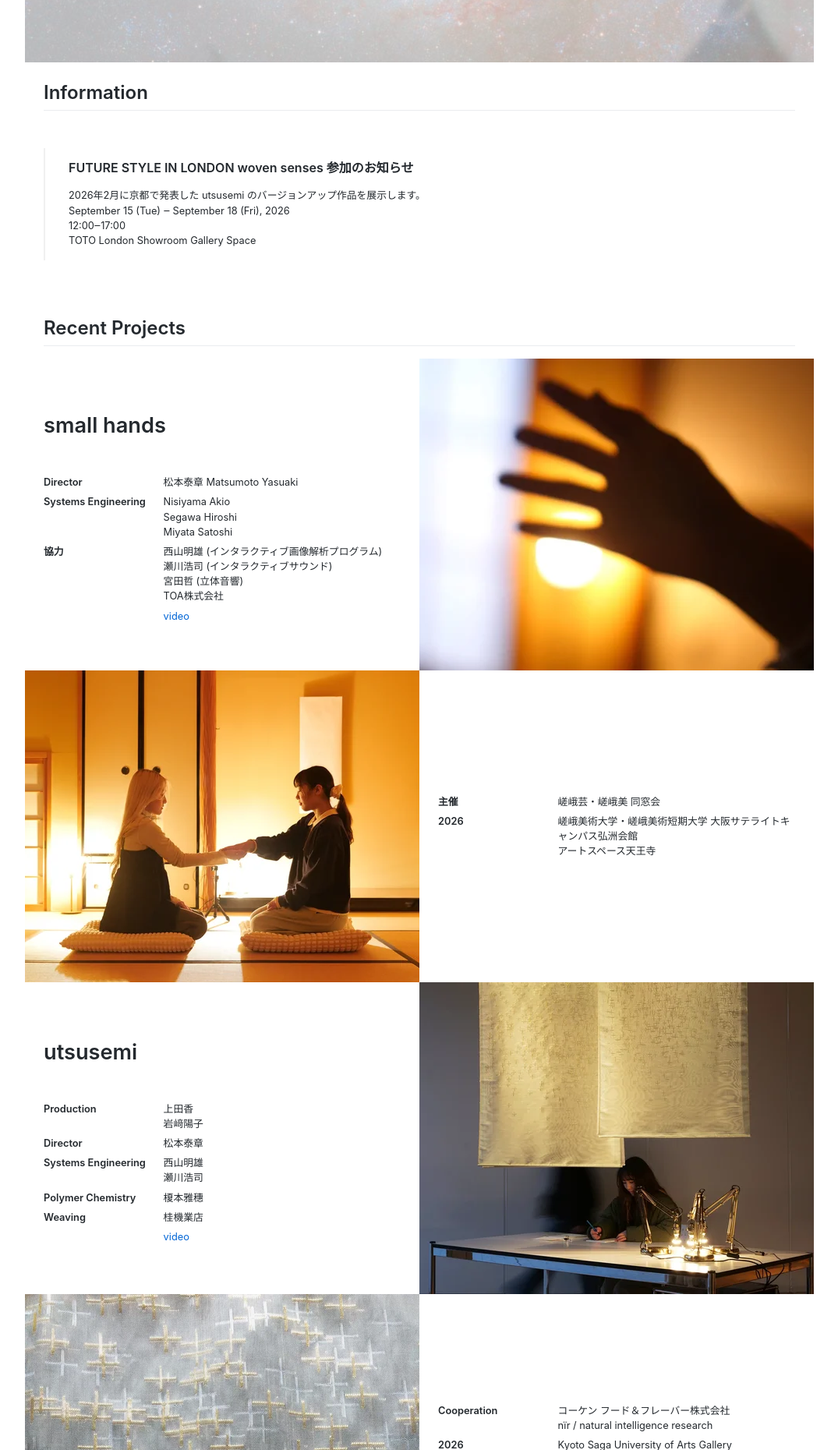
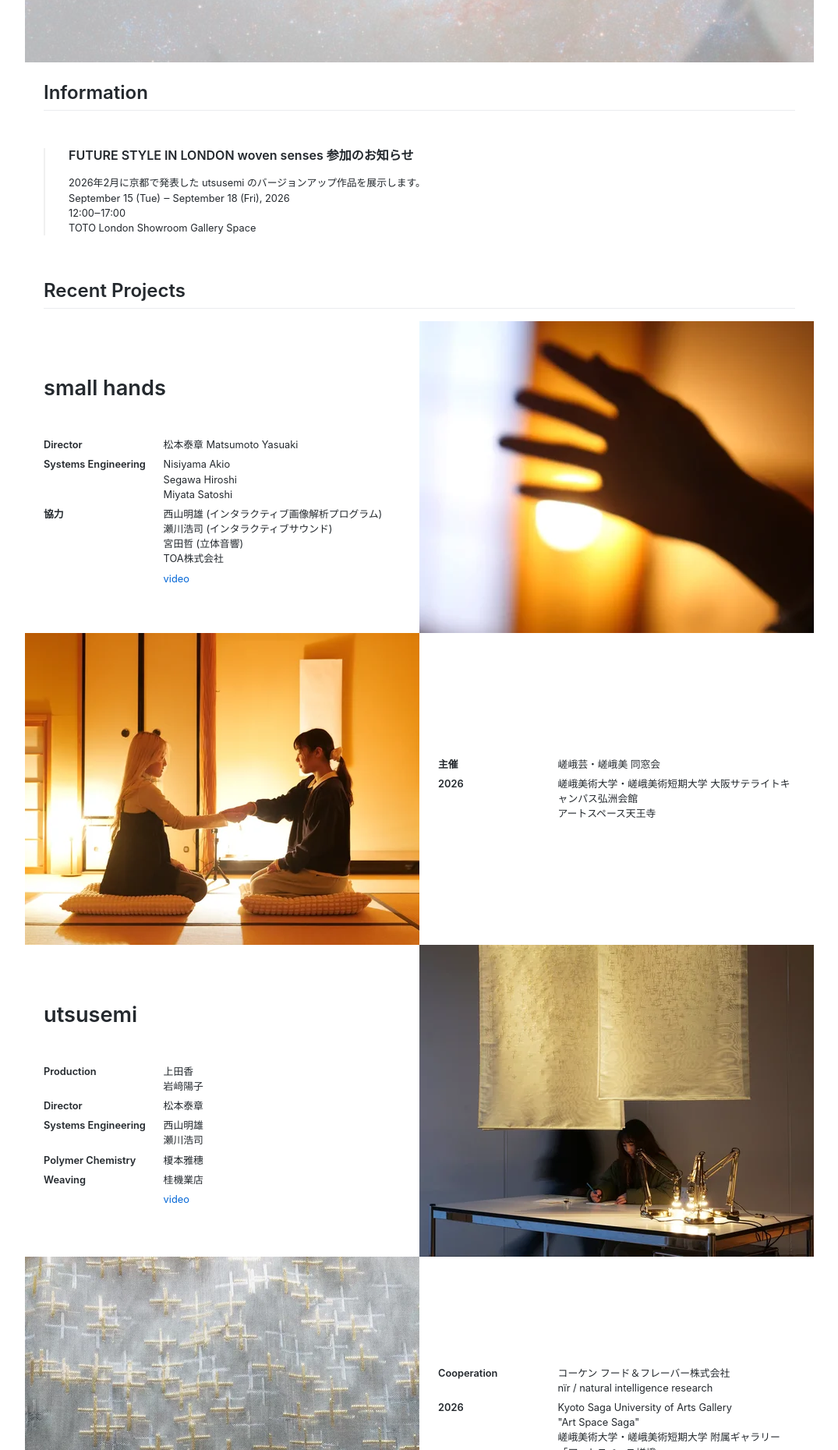
Before and after one commit to natural-intelligence-research/natural-intelligence-research.github.io, a Jekyll site: the page built from index.html, in a window 1280 px wide. Shown: the part 515-2375 px from the top of the page at 78% size, without its empty margins (102-1177 px from the left). Built offline with Jekyll 4.4.1, drawn with Linux system fonts in a browser that asks for light colours; comment, search, counter and statistics services are not loaded.

Commit message:
separate definition list styles

```diff
--- a/assets/css/style.scss
+++ b/assets/css/style.scss
@@ -134,8 +134,7 @@
 }
 
 .site-content p,
-.site-content ul,
-.site-content dl {
+.site-content ul {
   margin-top: 0;
   margin-bottom: var(--space-md);
 }
@@ -188,23 +187,6 @@
 
 .site-content li + li {
   margin-top: 0.25em;
-}
-
-.site-content dl {
-  padding: 0;
-}
-
-.site-content dl dt {
-  padding: 0;
-  margin-top: var(--space-md);
-  font-size: 1em;
-  font-style: italic;
-  font-weight: 600;
-}
-
-.site-content dl dd {
-  padding: 0 var(--space-md);
-  margin-bottom: var(--space-md);
 }
 
 .site-content img {
@@ -466,6 +448,8 @@
 }
 
 .dl-list .dl-item dt {
+  margin: 0;
+  padding: 0;
   font-style: normal;
   font-size: var(--font-size-base);
   font-weight: 600;
```
